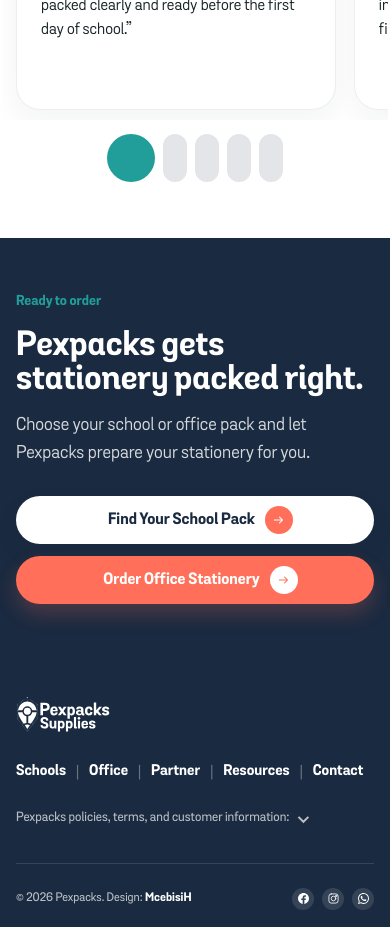
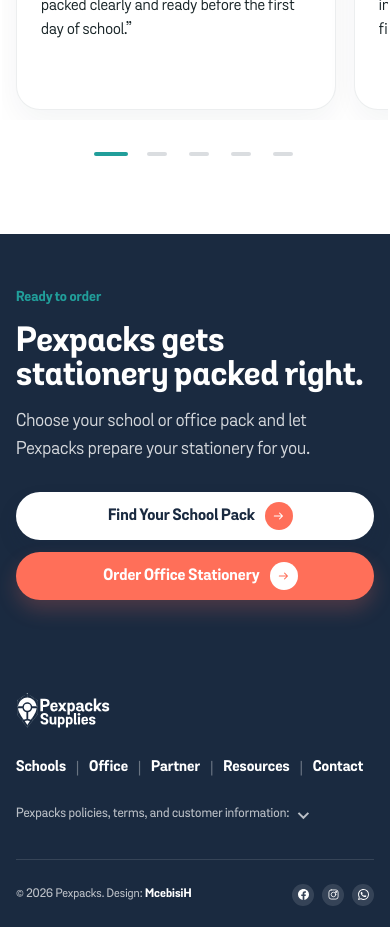
Before and after one commit to mcebisidesigner-spec/pexpacks-supplies, a Next.js app: page / in a window 390 px wide. Shown: the part 10440-11367 px from the top of the page. Built offline with nearby package versions, Linux system fonts and the light colour scheme.

Commit message:
Tune mobile marquee tracking pills

```diff
--- a/components/schools/FeaturedSchools.module.css
+++ b/components/schools/FeaturedSchools.module.css
@@ -170,26 +170,46 @@
     display: flex;
     justify-content: center;
     align-items: center;
-    gap: 8px;
+    gap: 4px;
     width: 100%;
-    margin-top: 16px;
+    min-height: 36px;
+    margin-top: 8px;
   }
 
   .trackingDot {
-    width: 24px;
-    height: 4px;
+    position: relative;
+    width: 38px;
+    height: 34px;
     border: none;
     padding: 0;
     font: inherit;
     appearance: none;
-    border-radius: var(--radius-pill);
-    background: rgba(26, 42, 64, 0.12);
+    background: transparent;
     transition: all 0.3s ease;
     cursor: pointer;
   }
 
+  .trackingDot::before {
+    content: "";
+    position: absolute;
+    top: 50%;
+    left: 50%;
+    width: 20px;
+    height: 4px;
+    border-radius: var(--radius-pill);
+    background: rgba(26, 42, 64, 0.16);
+    transform: translate(-50%, -50%);
+    transition:
+      width 0.3s ease,
+      background-color 0.3s ease;
+  }
+
   .trackingDotActive {
-    width: 48px;
+    width: 46px;
+  }
+
+  .trackingDotActive::before {
+    width: 34px;
     background: var(--pex-keppel);
   }
 
--- a/components/shared/Marquee.module.css
+++ b/components/shared/Marquee.module.css
@@ -141,26 +141,46 @@
     display: flex;
     justify-content: center;
     align-items: center;
-    gap: 8px;
+    gap: 4px;
     width: 100%;
-    margin-top: 8px;
+    min-height: 36px;
+    margin-top: 4px;
   }
 
   .trackingDot {
-    width: 24px;
-    height: 4px;
+    position: relative;
+    width: 38px;
+    height: 34px;
     border: none;
     padding: 0;
     font: inherit;
     appearance: none;
-    border-radius: var(--radius-pill);
-    background: rgba(26, 42, 64, 0.12);
+    background: transparent;
     transition: all 0.3s ease;
     cursor: pointer;
   }
 
+  .trackingDot::before {
+    content: "";
+    position: absolute;
+    top: 50%;
+    left: 50%;
+    width: 20px;
+    height: 4px;
+    border-radius: var(--radius-pill);
+    background: rgba(26, 42, 64, 0.16);
+    transform: translate(-50%, -50%);
+    transition:
+      width 0.3s ease,
+      background-color 0.3s ease;
+  }
+
   .trackingDotActive {
-    width: 48px;
+    width: 46px;
+  }
+
+  .trackingDotActive::before {
+    width: 34px;
     background: var(--pex-keppel);
   }
 }
```
